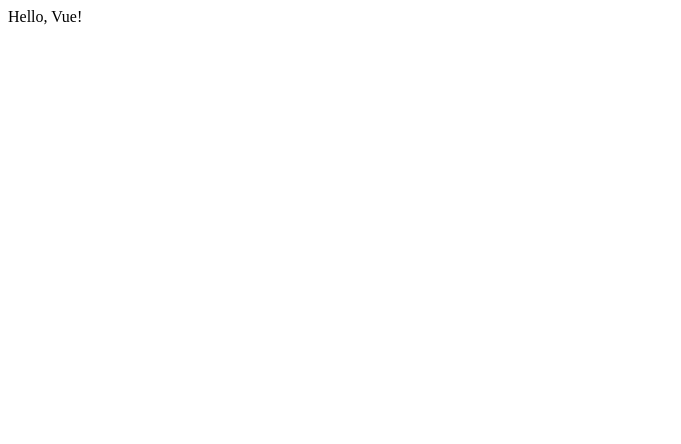
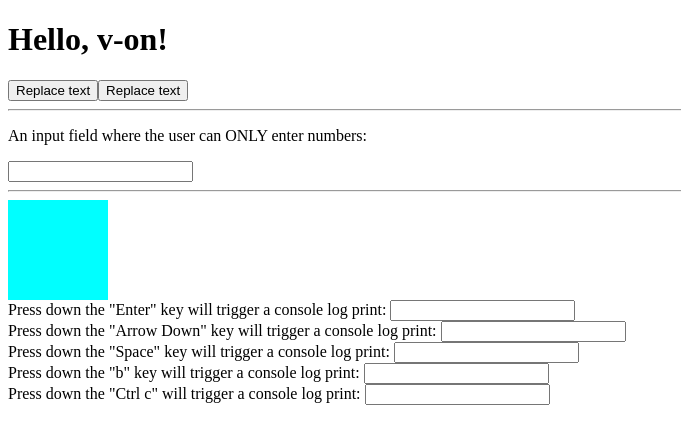
Before and after one commit to okayamaya24/learn-vue-3-with-amaya, a Vue app: page / in a window 1280 px wide. Shown: the top 444 px of the page, without its empty margins (0-681 px from the left). Built offline with nearby package versions, Linux system fonts and the light colour scheme.

Commit message:
Event handling

```diff
--- a/src/App.vue
+++ b/src/App.vue
@@ -1,11 +1,83 @@
 <template>
-  <div> Hello, Vue!</div>
+  <h1>{{ message }}</h1>
+
+  <button v-on:click="replaceText('v-on is fun!')">Replace text</button>
+  <button @click="replaceText('v-on is fun!')">Replace text</button>
+  <hr />
+  <p>An input field where the user can ONLY enter numbers:</p>
+  <input type="text" @keydown="handleInput($event)" />
+  <hr />
+
+  <div
+    style="width: 100px; height: 100px; background-color: aqua"
+    @contextmenu.prevent="console.log('Show a custom context menu instead.')"
+  ></div>
+
+  <!-- <div id="mouseover" @mouseover="fun1">
+    <textarea @mouseover.stop="fun2($event)">This is a text area.</textarea>
+  </div> -->
+
+  <div>
+    Press down the "Enter" key will trigger a console log print:
+    <input
+      type="text"
+      @keydown.enter="console.log('You pressed the Enter key.')"
+    />
+  </div>
+  <div>
+    Press down the "Arrow Down" key will trigger a console log print:
+    <input
+      type="text"
+      @keydown.down="console.log('You pressed the Arrow Down key.')"
+    />
+  </div>
+  <div>
+    Press down the "Space" key will trigger a console log print:
+    <input
+      type="text"
+      @keydown.space="console.log('You pressed the Space key.')"
+    />
+  </div>
+  <div>
+    Press down the "b" key will trigger a console log print:
+    <input type="text" @keydown.b="console.log('You pressed the B key.')" />
+  </div>
+  <div>
+    Press down the "Ctrl c" will trigger a console log print:
+    <input type="text" @keydown.ctrl.c="console.log('You pressed Ctrl c.')" />
+  </div>
 </template>
 
 <script setup>
+import { ref } from 'vue'
 
+let message = ref('Hello, v-on!')
+
+function replaceText(msg) {
+  message.value = msg
+}
+function handleInput(event) {
+  console.log(event)
+  let keyCode = event.keyCode
+  if (keyCode < 48 || keyCode > 57) {
+    event.preventDefault()
+  }
+}
+function fun1() {
+  console.log('mouse over div')
+}
+
+function fun2(event) {
+  //event.stopPropagation()
+  console.log('mouse over textarea')
+}
 </script>
 
-<style lang="scss" scoped>
-
+<style scoped>
+#mouseover {
+  text-align: right;
+  background-color: purple;
+  width: 300px;
+  height: 300px;
+}
 </style>
```
